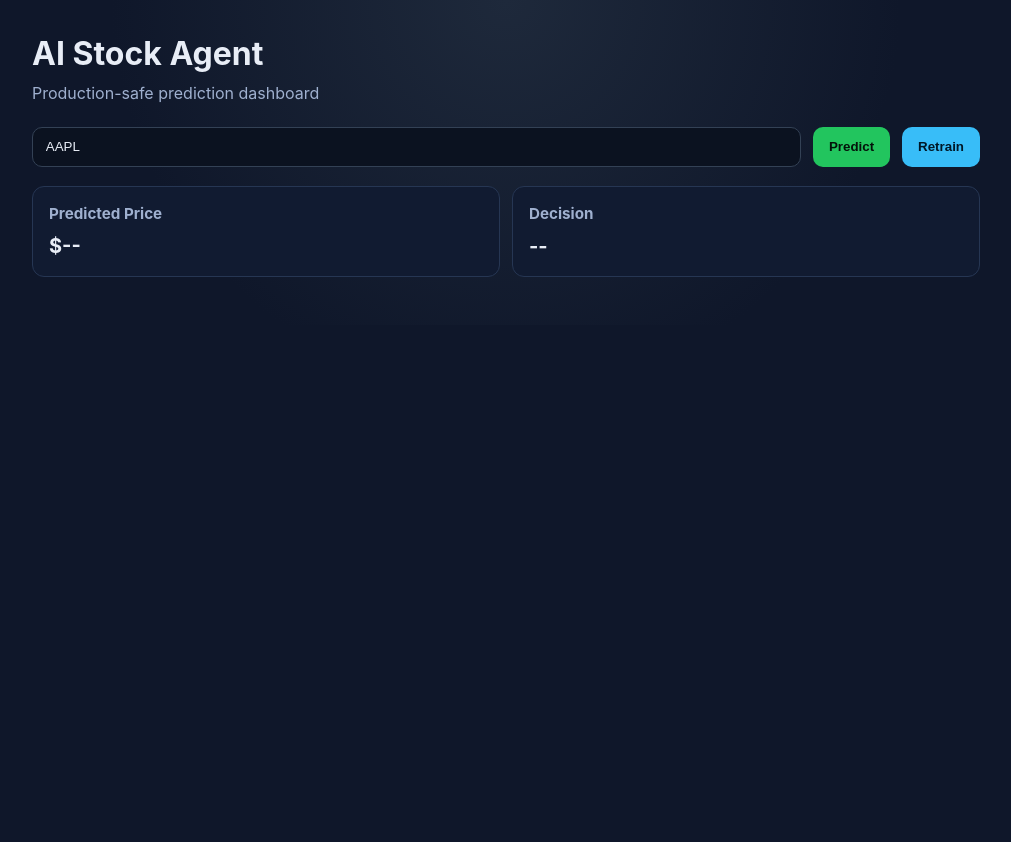
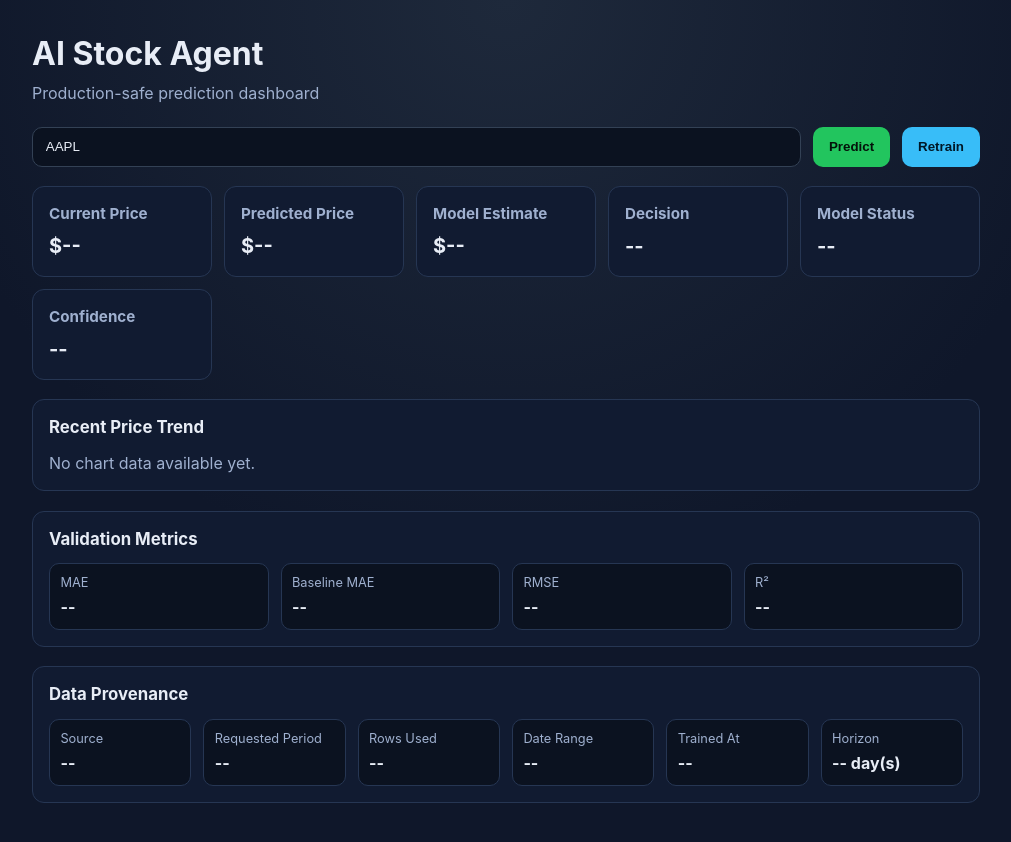
Before and after one commit to samuelabera21/Stock-Agent, a React app in the folder frontend/: page / in a window 1280 px wide. Shown: the top 842 px of the page, without its empty margins (134-1145 px from the left). Before the commit the page ends 800 px from the top, so only its background shows below. Built offline with nearby package versions, Linux system fonts and the light colour scheme; no server answers; the HTML template or start-up script is replaced by a standard one.

Commit message:
update the ui

```diff
--- a/frontend/src/App.jsx
+++ b/frontend/src/App.jsx
@@ -1,4 +1,4 @@
-import { useState } from 'react'
+import { useMemo, useState } from 'react'
 import './App.css'
 
 const configuredApiBase = (import.meta.env.VITE_API_BASE_URL || '').replace(/\/$/, '')
@@ -12,13 +12,55 @@ function formatNumber(value) {
   return value.toFixed(2)
 }
 
+function MiniLineChart({ points }) {
+  const width = 640
+  const height = 200
+  const padding = 20
+
+  const chartPath = useMemo(() => {
+    if (!points || points.length < 2) {
+      return ''
+    }
+
+    const max = Math.max(...points)
+    const min = Math.min(...points)
+    const span = Math.max(max - min, 1)
+
+    return points
+      .map((value, index) => {
+        const x = padding + (index / (points.length - 1)) * (width - padding * 2)
+        const y =
+          height -
+          padding -
+          ((value - min) / span) * (height - padding * 2)
+        return `${index === 0 ? 'M' : 'L'} ${x} ${y}`
+      })
+      .join(' ')
+  }, [points])
+
+  if (!chartPath) {
+    return <p className="muted">No chart data available yet.</p>
+  }
+
+  return (
+    <svg className="chart" viewBox={`0 0 ${width} ${height}`} role="img" aria-label="Recent close prices">
+      <path d={chartPath} fill="none" stroke="currentColor" strokeWidth="2.5" />
+    </svg>
+  )
+}
+
 function App() {
   const [ticker, setTicker] = useState('AAPL')
   const [loading, setLoading] = useState(false)
   const [error, setError] = useState('')
   const [result, setResult] = useState(null)
 
-  const performRequest = async (endpoint, options = {}) => {
+  const callApi = async (endpoint, options = {}) => {
+    setLoading(true)
+    setError('')
+    setResult(null)
+
+    try {
       if (!API_BASE) {
         throw new Error('API is not configured. Set VITE_API_BASE_URL in Vercel project settings.')
       }
@@ -48,35 +90,6 @@ function App() {
         throw new Error('Backend returned a non-JSON response. Check API URL and deployment logs.')
       }
 
-    return payload
-  }
-
-  const callApi = async (endpoint, options = {}, settings = {}) => {
-    const { autoRetrainOnMissingModel = false } = settings
-
-    setLoading(true)
-    setError('')
-    setResult(null)
-
-    try {
-      let payload
-      try {
-        payload = await performRequest(endpoint, options)
-      } catch (initialError) {
-        const initialMessage = initialError instanceof Error ? initialError.message : ''
-        const shouldRetryWithRetrain =
-          autoRetrainOnMissingModel &&
-          /model not trained yet/i.test(initialMessage) &&
-          endpoint.startsWith('/predict')
-
-        if (!shouldRetryWithRetrain) {
-          throw initialError
-        }
-
-        const separator = endpoint.includes('?') ? '&' : '?'
-        payload = await performRequest(`${endpoint}${separator}retrain=true`, options)
-      }
-
       setResult(payload)
     } catch (apiError) {
       let message = apiError instanceof Error ? apiError.message : 'Request failed'
@@ -96,11 +109,7 @@ function App() {
 
   const handlePredict = async () => {
     const symbol = ticker.trim().toUpperCase() || 'AAPL'
-    await callApi(
-      `/predict?ticker=${encodeURIComponent(symbol)}`,
-      {},
-      { autoRetrainOnMissingModel: true }
-    )
+    await callApi(`/predict?ticker=${encodeURIComponent(symbol)}`)
   }
 
   const handleRetrain = async () => {
@@ -134,13 +143,56 @@ function App() {
 
       <section className="grid">
         <article className="card">
+          <h3>Current Price</h3>
+          <p>${formatNumber(result?.current_price)}</p>
+        </article>
+        <article className="card">
           <h3>Predicted Price</h3>
           <p>${formatNumber(result?.predicted_price)}</p>
+        </article>
+        <article className="card">
+          <h3>Model Estimate</h3>
+          <p>${formatNumber(result?.model_price)}</p>
         </article>
         <article className="card">
           <h3>Decision</h3>
           <p>{result?.decision || '--'}</p>
         </article>
+        <article className="card">
+          <h3>Model Status</h3>
+          <p>{result ? (result.used_baseline ? 'Using Baseline' : 'Using Model') : '--'}</p>
+        </article>
+        <article className="card">
+          <h3>Confidence</h3>
+          <p>{result?.confidence?.toUpperCase() || '--'}</p>
+        </article>
+      </section>
+
+      <section className="panel">
+        <h2>Recent Price Trend</h2>
+        <MiniLineChart points={result?.recent_close_prices || []} />
+      </section>
+
+      <section className="panel metrics">
+        <h2>Validation Metrics</h2>
+        <div className="metrics-grid">
+          <div><span>MAE</span><strong>{formatNumber(result?.metrics?.mae)}</strong></div>
+          <div><span>Baseline MAE</span><strong>{formatNumber(result?.metrics?.baseline_mae)}</strong></div>
+          <div><span>RMSE</span><strong>{formatNumber(result?.metrics?.rmse)}</strong></div>
+          <div><span>R²</span><strong>{formatNumber(result?.metrics?.r2)}</strong></div>
+        </div>
+      </section>
+
+      <section className="panel metrics">
+        <h2>Data Provenance</h2>
+        <div className="metrics-grid">
+          <div><span>Source</span><strong>{result?.data_source || '--'}</strong></div>
+          <div><span>Requested Period</span><strong>{result?.data_period || '--'}</strong></div>
+          <div><span>Rows Used</span><strong>{result?.data_rows ?? '--'}</strong></div>
+          <div><span>Date Range</span><strong>{result ? `${result.data_start || '--'} → ${result.data_end || '--'}` : '--'}</strong></div>
+          <div><span>Trained At</span><strong>{result?.trained_at || '--'}</strong></div>
+          <div><span>Horizon</span><strong>{result?.target_horizon_days ?? '--'} day(s)</strong></div>
+        </div>
       </section>
     </main>
   )
```
Lines whose indentation alone changed are shown as unchanged.
